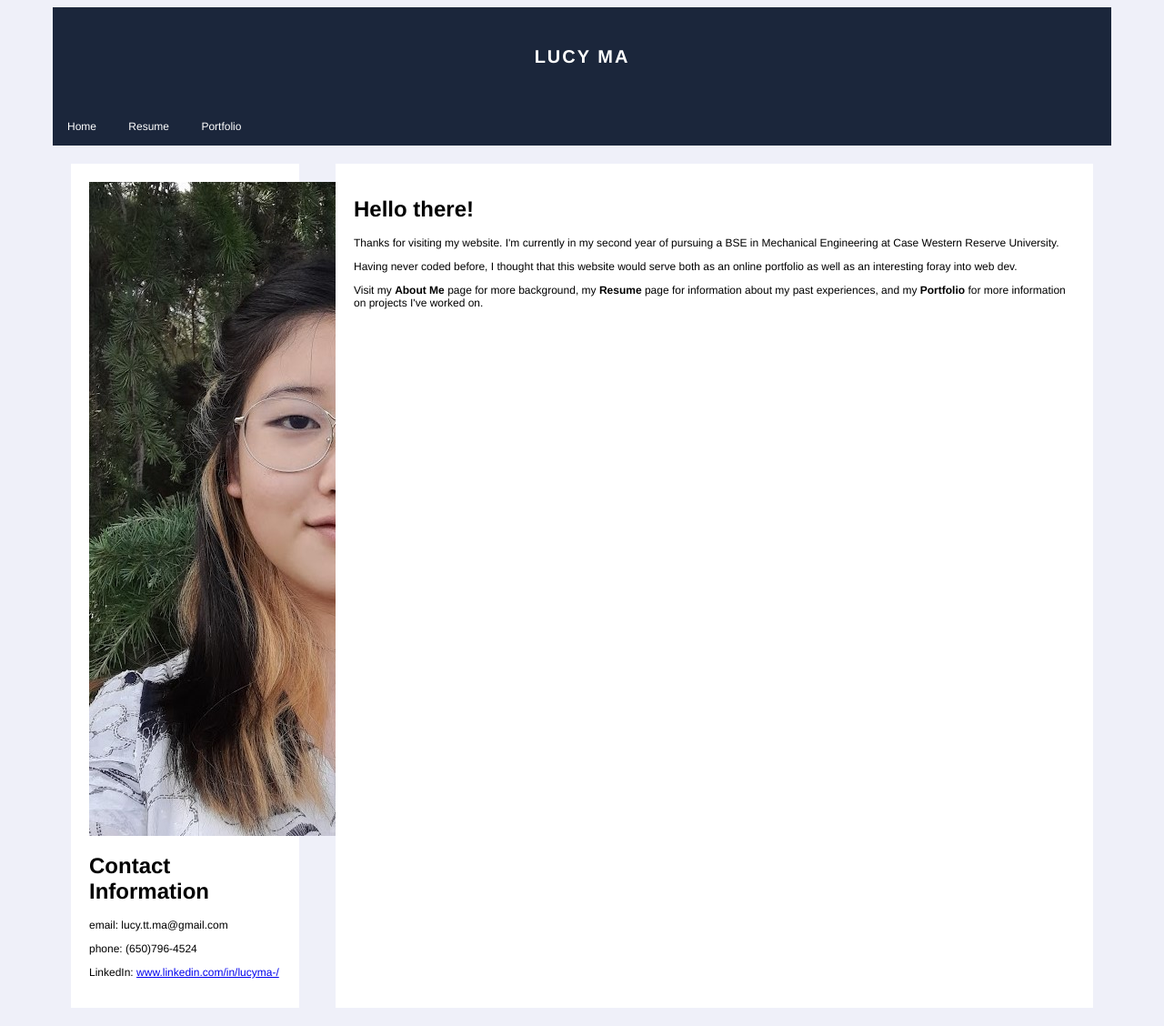
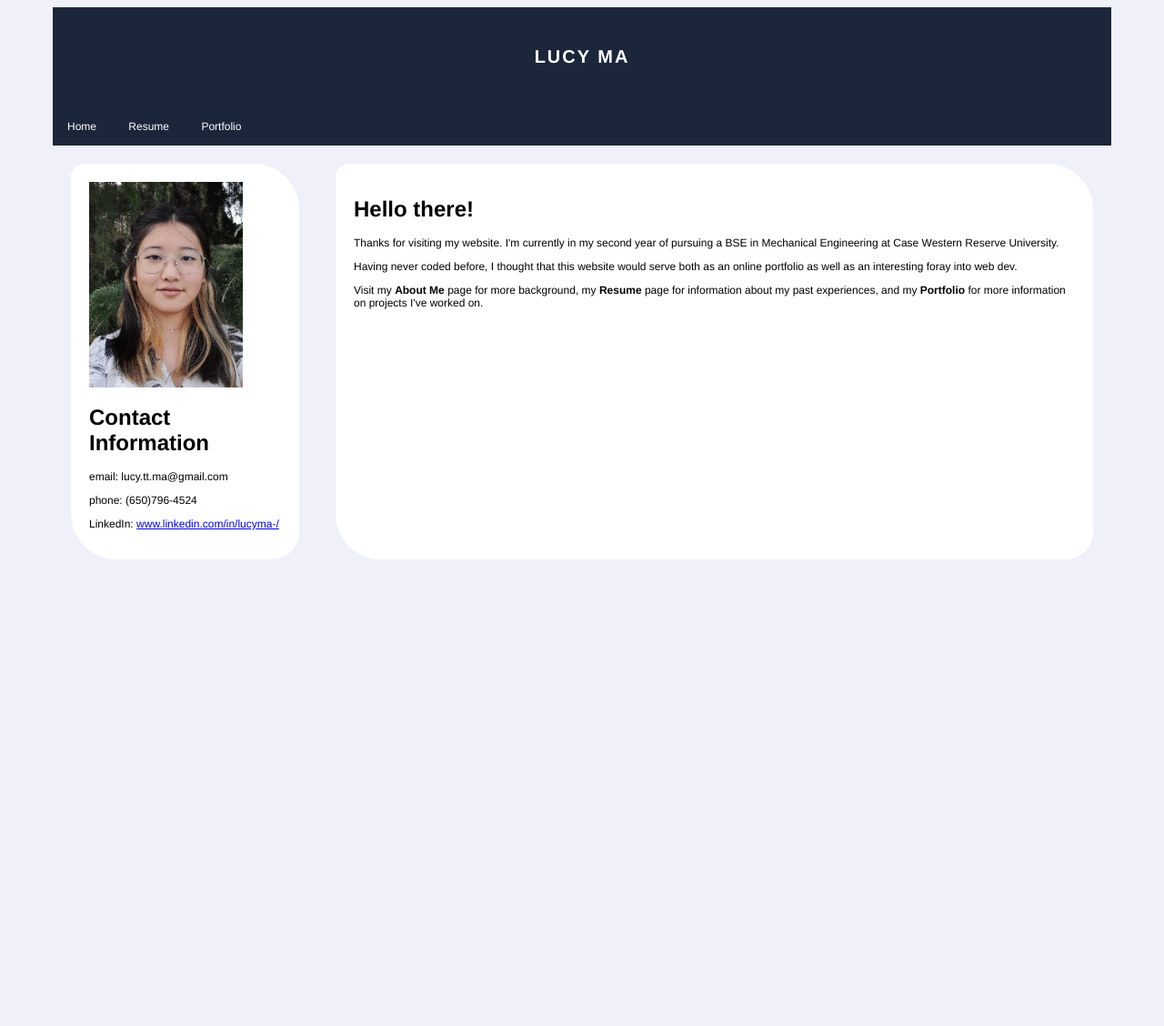
Before and after one commit to lucyttma/lucyttma.github.io, a Jekyll site: the page built from index.html, in a window 1280 px wide. Shown: the whole page at 91% size. Built offline with Jekyll 4.4.1, drawn with Linux system fonts in a browser that asks for light colours; after the commit the page ends 900 px from its top, so only the background shows below that.

Commit message:
Update main.scss

```diff
--- a/_sass/main.scss
+++ b/_sass/main.scss
@@ -59,17 +59,18 @@ body {
   grid-template-columns: 25% 1fr;
 }
 
-.div-himage{
-  max-width: 300px;
-  height: auto;
-}
-
 .div-hcard {
   background-color: #ffffff;
   padding: 20px;
   padding-right: 20px;
   padding-bottom: 20px;
   margin: 20px;
+  border-radius: 15px 50px 30px;
+
+  img {
+    width: 80%;
+    height: auto;
+  }
 }
 
 .div-portfolio{
```
